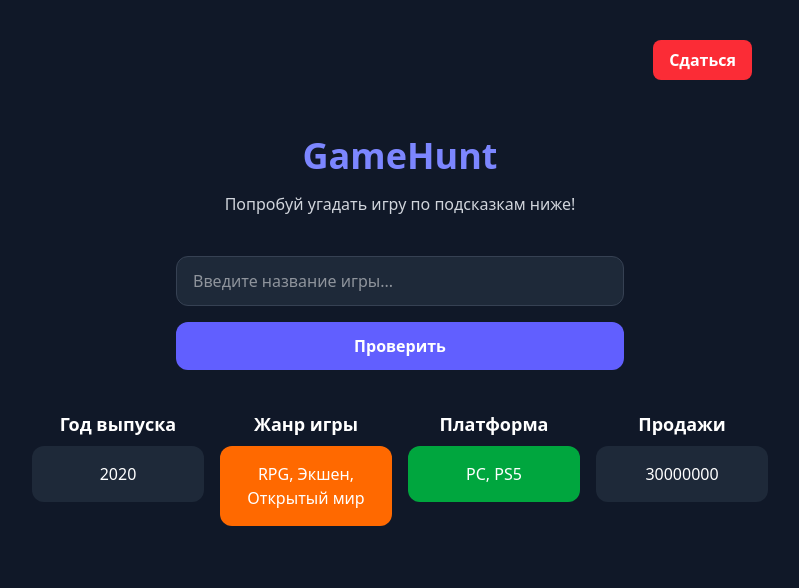
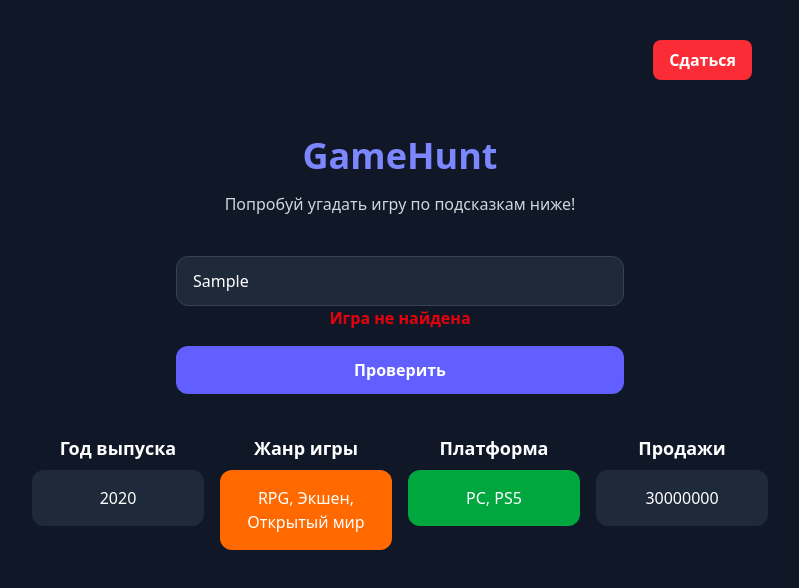
Before and after one commit to Herbaa/GameHunt, a React (Vite) app: page / in a window 1280 px wide. Both pictures are taken after typing "Sample" into the empty fields and a click on the button "Проверить". Shown: the top 588 px of the page, without its empty margins (240-1039 px from the left). Built offline with nearby package versions, Linux system fonts and the light colour scheme.

Commit message:
add result game and some changes

```diff
--- a/package.json
+++ b/package.json
@@ -11,6 +11,7 @@
   },
   "dependencies": {
     "@tailwindcss/vite": "^4.1.17",
+    "canvas-confetti": "^1.9.4",
     "react": "^19.2.0",
     "react-dom": "^19.2.0",
     "tailwindcss": "^4.1.17"
--- a/src/App.jsx
+++ b/src/App.jsx
@@ -1,14 +1,41 @@
 import { useState, useEffect } from "react";
 import { games } from "../__fixtures__/games.js";
 import AddNewGame from "./AddNewGame.jsx";
+import confetti from "canvas-confetti";
 
 export default function App() {
   const [secretGame, setGame] = useState(null) // загаданная игра
-  const [enteredTitle, setEnteredTitle] = useState('') // Содержимое ввода в input
+  const [inputText, setInputText] = useState('') // Содержимое ввода в input
   const [enteredGame, setEnteredGame] = useState(null) // введеная игра (после enter)
+  const [resultOfGame, setResultOfGame] = useState(null) // статус игры
 
   const normalize = (t) => {
     return (t || "").trim().toLowerCase();
+  }
+
+  const win = () => {
+    confetti({
+      particleCount: 100,
+      spread: 70,
+      origin: {
+        y: 0.6
+      }
+    });
+  };
+  // console.log('input - ', inputText)
+  // console.log(enteredGame)
+  const statusMessage = (status) => {
+    switch (status) {
+      case 'win':
+        win()
+        return <h5 className="text-center font-bold text-green-600">Победа!</h5>
+      case 'retry':
+        return <h5 className="text-center font-bold text-amber-600">Попробуй еще раз!</h5>
+      case 'notFound':
+        return <h5 className="text-center font-bold text-red-600">Игра не найдена</h5>
+      default:
+        return null;
+    }
   }
 
   useEffect(() => {
@@ -16,15 +43,30 @@ export default function App() {
     setGame(games[gameIndex])
   }, [])
 
+  const renderNewGame = (game) => {
+    return enteredGame ? <AddNewGame game={game} /> : null
+  }
+
+
   const handleSubmit = (e) => {
     e.preventDefault()
-    const found = normalize(secretGame.title) === normalize(enteredTitle)
-    setEnteredGame(found ? secretGame : null)
-    setEnteredTitle('')
+
+    const isExist = games.find((game) => normalize(game.title) === normalize(inputText))
+    if (normalize(secretGame.title) === inputText) {
+        setEnteredGame(secretGame)
+        setInputText('')
+        setResultOfGame('win')
+    } else if (isExist) {
+      setEnteredGame(isExist)
+      setInputText('')
+      setResultOfGame('retry')
+    }  else {
+      setEnteredGame(null)
+      setResultOfGame('notFound')
+    }
   }
 
   if(!secretGame) return null
-  console.log(secretGame.title)
 
   return (<>
     <div className="flex flex-col items-center gap-4 mt-10">
@@ -33,12 +75,14 @@ export default function App() {
 
       <form onSubmit={handleSubmit} className="w-full max-w-md mt-6">
           <input
-            value={enteredTitle}
-            onChange={(e) => setEnteredTitle(e.target.value)}
+            value={inputText}
+            onChange={(e) => setInputText(e.target.value)}
             placeholder="Введите название игры..."
             className="w-full px-4 py-3 rounded-xl bg-gray-800 border border-gray-700 focus:outline-none focus:ring-2 focus:ring-indigo-500"
           />
+          {statusMessage(resultOfGame)}
           <button
+            id="submitButton"
             type="submit"
             className="cursor-pointer mt-4 w-full bg-indigo-500 hover:bg-indigo-600 text-white font-semibold py-3 rounded-xl"
           >
@@ -78,7 +122,7 @@ export default function App() {
       </div>
     </div>
     <br />
-    {enteredGame ? <AddNewGame game={enteredGame}/> : null}
+    {renderNewGame(enteredGame)}
     </>
   );
 }
```
Also changed, not shown: 1 other file (tests, documents, lock files or other folders).
